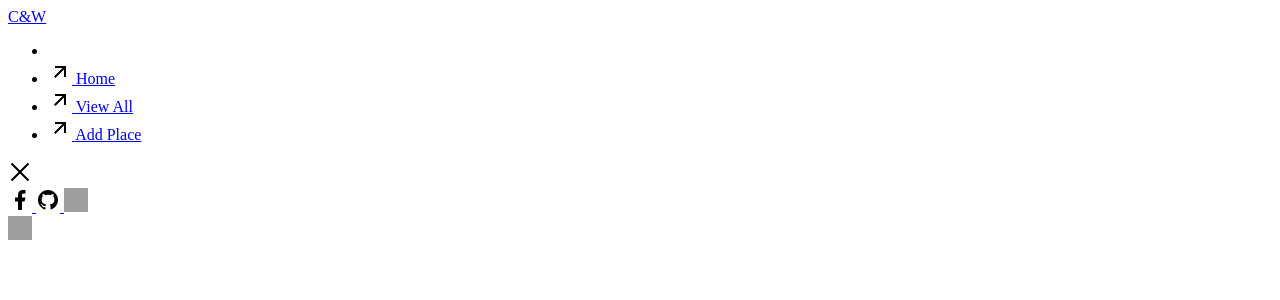
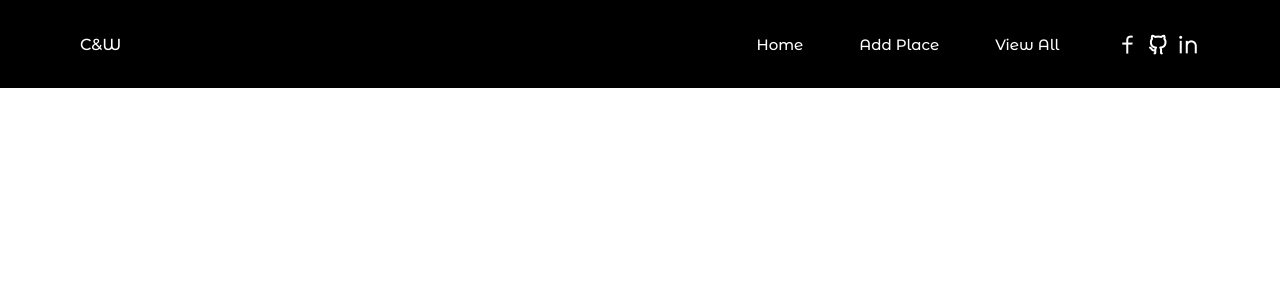
Before and after one commit to dservsolutions/Cafe-and-Wifi-Website, a Flask app: page / in a window 1280 px wide. Shown: the top 300 px of the page. Run offline with Flask 3, Linux system fonts and the light colour scheme; grey boxes are pictures that could not be loaded.

Commit message:
Nav-Bar design ended.

```diff
--- a/static/css/style.css
+++ b/static/css/style.css
@@ -62,3 +62,195 @@ a {
   max-width: 1120px;
   margin-inline: 1.5rem;
 }
+
+/*=============== Header and Nav ===============*/
+.header{
+  position: fixed;
+  width: 100%;
+  top: 0;
+  left: 0;
+  background-color: var(--black-color);
+  z-index: var(--z-fixed);
+}
+
+.nav{
+  position: relative;
+  height: var(--header-height);
+  display: flex;
+  justify-content: space-between;
+  align-items: center;
+}
+
+.nav__logo{
+  color: white;
+  font-weight: 500;
+}
+
+.nav__close,
+.nav__toggle{
+  display: flex;
+  color: var(--white-color);
+  font-size: 1.5rem;
+  cursor: pointer;
+}
+/* Navigation for Mobile Devices */
+@media screen and (max-width: 1150px){
+  .nav__menu{
+    position: fixed;
+    left: -100%;
+    top:0;
+    background-color: black;
+    width: 100%;
+    height: 100%;
+    padding: 6rem 3.5rem 4.5rem;
+    display: flex;
+    flex-direction: column;
+    justify-content: space-between;
+    transition: left .4s;
+  }
+
+  .nav__item{
+    transform: translateX(-150px);
+    visibility: hidden;
+    transition: transform .4s ease-out, visibility .4s;
+  }
+
+  .nav__item:nth-child(1){
+    transition-delay: .1s;
+  }
+  .nav__item:nth-child(2){
+    transition-delay: .2s;
+  }
+  .nav__item:nth-child(3){
+    transition-delay: .3s;
+  }
+}
+
+
+.nav__list,
+.nav__social{
+  display: flex;
+}
+
+.nav__list{
+  flex-direction: column;
+  row-gap: 3rem;
+}
+
+
+.nav__link{
+  position: relative;
+  color: white;
+  font-size: 1.5rem;
+  font-weight: 500;
+  display: inline-flex;
+  align-items: center;
+  transition: opacity .4s;
+}
+
+.nav__link i{
+  font-size: 2rem;
+  position: absolute;
+  opacity: 0;
+  visibility: hidden;
+  transition: opacity .4s, visibility .4s;
+}
+
+.nav__link span{
+  position: relative;
+  transition: margin .4s;
+}
+
+.nav__link span::after{
+  content: '';
+  position: absolute;
+  left: 0;
+  bottom: -6px;
+  width: 0;
+  height: 2px;
+  background-color: white;
+  transition: width .4s ease-out;
+}
+/* Animation link on hover */
+.nav__link:hover span{
+  margin-left: 2.5rem;
+}
+
+.nav__link:hover i{
+  opacity: 1;
+  visibility: visible;
+}
+
+.nav__link:hover span::after{
+  width: 100%;
+}
+/* Sibling fade animation */
+.nav__list:has(.nav__link:hover) .nav__link:not(:hover){
+  opacity: .4;
+}
+
+.nav__close{
+  position: absolute;
+  top: 1rem;
+  right: 1.5rem;
+}
+
+.nav__social{
+  column-gap: 1rem;
+}
+
+.nav__social-link{
+  color: white;
+  font-size: 1.5rem;
+  transition: transform .4s;
+}
+
+.nav__social-link:hover{
+  transform: translate(-.25rem);
+}
+
+/* Show menu */
+.show-menu{
+  left: 0;
+}
+/* Animation link when display menu */
+.show-menu .nav__item{
+  visibility: visible;
+  transform: translateX(0);
+}
+
+/* =========== Breakpoints ===================*/
+/* For large devices */
+
+@media screen and (min-width: 1150px){
+  .container{
+    margin-inline: auto;
+  }
+  .nav{
+    height: calc(3.5rem + 2rem);
+  }
+
+  .nav__toggle,
+  .nav__close{
+    display: none;
+  }
+
+  .nav__link{
+    font-size: .938rem;
+  }
+
+  .nav__link i{
+    font-size: 1.5rem;
+  }
+
+  .nav__list{
+    flex-direction: row;
+    column-gap: 3.5rem;
+  }
+
+  .nav__menu{
+    display: flex;
+    align-items: center;
+    column-gap: 3.5rem;
+  }
+}
--- /dev/null
+++ b/static/js/main.js
@@ -0,0 +1,18 @@
+/*============ SHOW MENU ==========*/
+const navMenu = document.getElementById('nav-menu'),
+        navToggle = document.getElementById('nav-toggle'),
+        navClose = document.getElementById('nav-close')
+
+        /* Menu Show */
+        if(navToggle){
+            navToggle.addEventListener('click', () =>{
+                navMenu.classList.add('show-menu')
+            })
+        }
+
+        /* Menu Hidden */
+        if(navClose){
+            navClose.addEventListener('click', () =>{
+                navMenu.classList.remove('show-menu')
+            })
+        }
--- a/templates/index.html
+++ b/templates/index.html
@@ -8,63 +8,61 @@
       <link rel="stylesheet" href="https://cdnjs.cloudflare.com/ajax/libs/remixicon/4.2.0/remixicon.min.css">
 
       <!--=============== CSS ===============-->
-      <link rel="stylesheet" href="assets/css/styles.css">
+      <link rel="stylesheet" href="./static/css/style.css">
 
-      <title>Responsive navbar - Bedimcode</title>
+      <title>C&W</title>
    </head>
    <body>
       <!--==================== HEADER ====================-->
       <header class="header" id="header">
           <nav class="nav container">
         <a href="#" class="nav__logo">C&W</a>
+
         <div class="nav__menu" id="nav-menu">
             <ul class="nav__list">
                 <li class="nav__item">
                     <a href="#" class="nav__link">
-                        <span></span>
-                    </a>
-                </li>
-
-                  <li class="nav__item">
-                    <a href="#" class="nav__link">
-                        <img src="./static/svg/arrow-right-up-line.svg" width="24" height="24">
+                        <i class="ri-arrow-right-up-line"></i>
                         <span>Home</span>
                     </a>
                 </li>
 
-                  <li class="nav__item">
+                <li class="nav__item">
                     <a href="#" class="nav__link">
-                        <img src="./static/svg/arrow-right-up-line.svg" width="24" height="24">
+                        <i class="ri-arrow-right-up-line"></i>
+                        <span>Add Place</span>
+                    </a>
+                </li>
+
+                <li class="nav__item">
+                    <a href="#" class="nav__link">
+                        <i class="ri-arrow-right-up-line"></i>
                         <span>View All</span>
                     </a>
                 </li>
 
-                  <li class="nav__item">
-                    <a href="#" class="nav__link">
-                        <img src="./static/svg/arrow-right-up-line.svg" width="24" height="24">
-                        <span>Add Place</span>
-                    </a>
-                </li>
             </ul>
 
 <!--            Close Button-->
             <div class="nav__close" id="nav-close">
-                <img src="./static/svg/close-large-fill.svg" width="24" height="24">
+                <i class="ri-close-large-line"></i>
             </div>
-            <div class="nav__social">
+
+            <div class="nav__social-link">
                 <a href="https://www.facebook.com/" target="_blank" class="nav__social-link">
-                    <img src="./static/svg/facebook-fill.svg" width="24" height="24">
+                    <i class="ri-facebook-line"></i>
                 </a>
                 <a href="https://github.com/" target="_blank" class="nav__social-link">
-                    <img src="./static/svg/github-fill.svg" width="24" height="24">
+                    <i class="ri-github-line"></i>
                 </a>
                 <a href="https://www.linkedin.com/" target="_blank" class="nav__social-link">
-                    <img src="./static/svg/linkedin-fill.svg" width="24" height="24">
+                    <i class="ri-linkedin-line"></i>
                 </a>
             </div>
         </div>
+
         <div class="nav__toggle" id="nav-toggle">
-            <img src="./static/svg/menu-2-line.svg" width="24" height="24">
+            <i class="ri-menu-line"></i>
         </div>
     </nav>
       </header>
@@ -76,6 +74,6 @@
       </main>
 
       <!--=============== MAIN JS ===============-->
-      <script src="assets/js/main.js"></script>
+      <script src="./static/js/main.js"></script>
    </body>
 </html>
```
